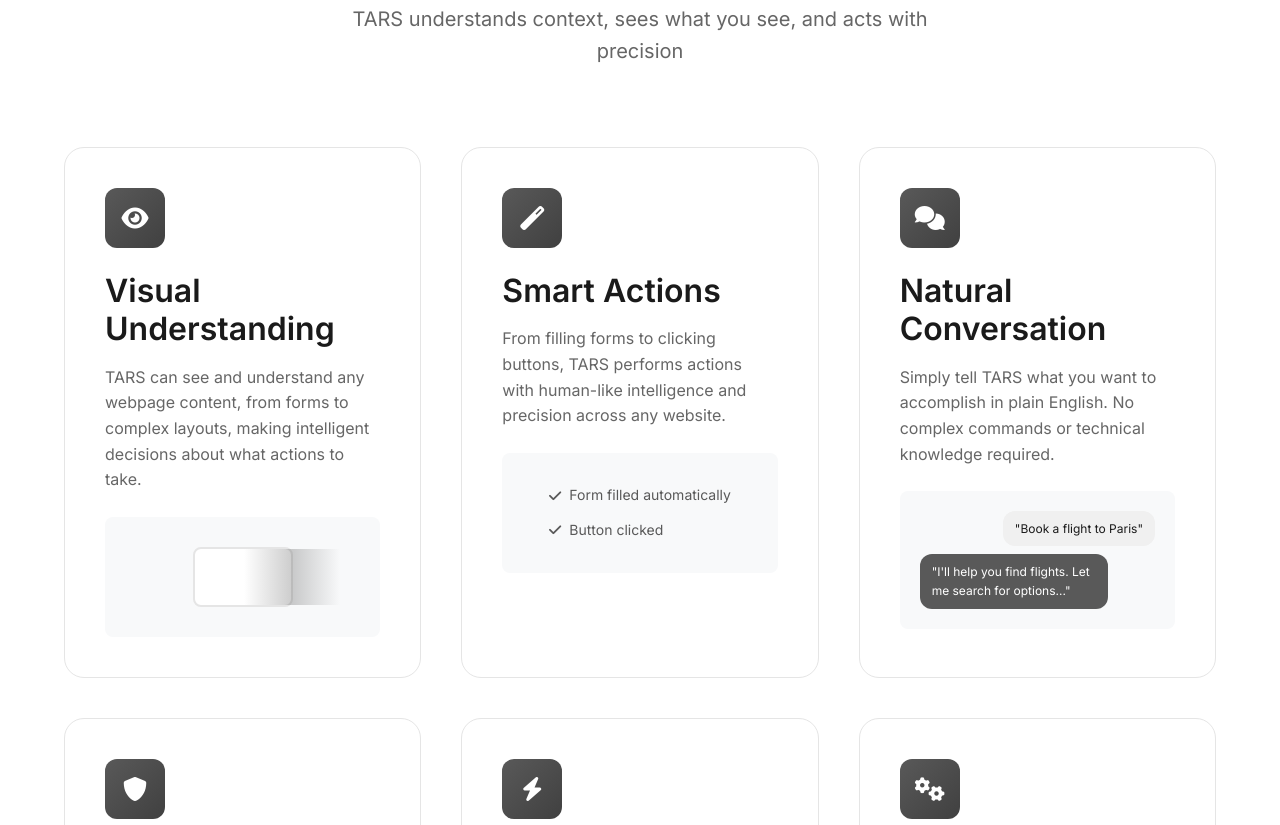
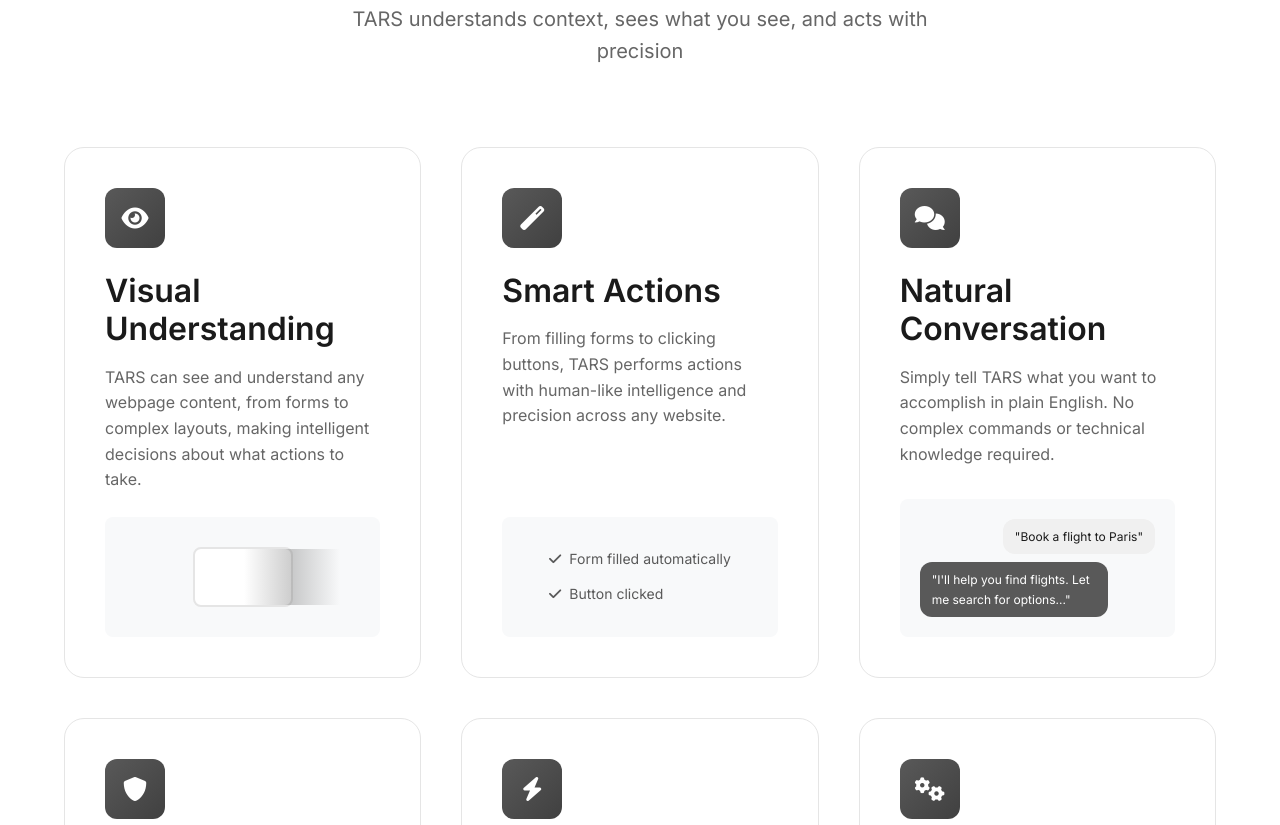
Before and after one commit to jadozz/tarswebsite, a plain HTML site: page index.html in a window 1280 px wide. Shown: the part 1355-2180 px from the top of the page. Drawn offline with Linux system fonts and the light colour scheme.

Commit message:
Fix feature card layout: move demos to bottom half of cards

```diff
--- a/styles.css
+++ b/styles.css
@@ -481,6 +481,9 @@ p {
     transition: var(--transition);
     position: relative;
     overflow: hidden;
+    display: flex;
+    flex-direction: column;
+    min-height: 400px;
 }
 
 .feature-card:hover {
@@ -510,6 +513,7 @@ p {
 .feature-description {
     color: var(--text-secondary);
     margin-bottom: 24px;
+    flex-grow: 1;
 }
 
 .feature-demo {
@@ -521,8 +525,9 @@ p {
     align-items: center;
     justify-content: center;
     position: relative;
-    overflow: visible;
-    margin-top: 16px;
+    overflow: hidden;
+    margin-top: auto;
+    flex-shrink: 0;
 }
 
 .demo-screen {
```
